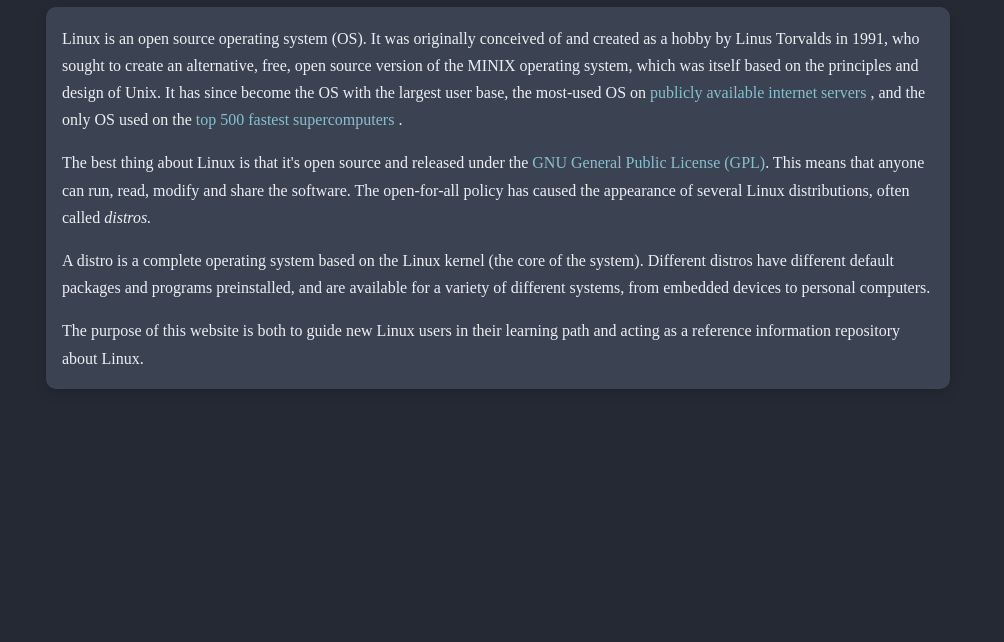
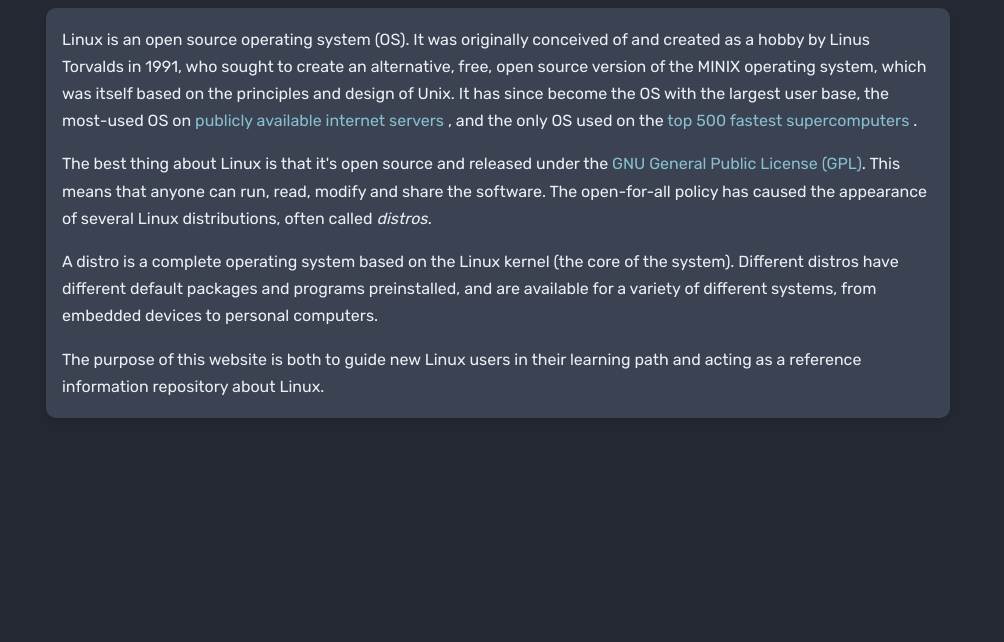
Before and after one commit to dani-lp/distrohub, a plain HTML site: page frontend/index.html in a window 1280 px wide. Shown: the part 158-800 px from the top of the page, without its empty margins (142-1146 px from the left). Drawn offline with nearby package versions, Linux system fonts and the light colour scheme.

Commit message:
Font import

```diff
--- a/frontend/style.scss
+++ b/frontend/style.scss
@@ -1,6 +1,8 @@
+@import url('https://fonts.googleapis.com/css2?family=Rubik&display=swap');
+
 :root {
     font-size: 16px;
-    font-family: "Rubik";
+    font-family: 'Rubik', sans-serif;
 
     --nordB: #242933;
     --nord0: #2e3440;
```
Also changed, not shown: frontend/style.css.
